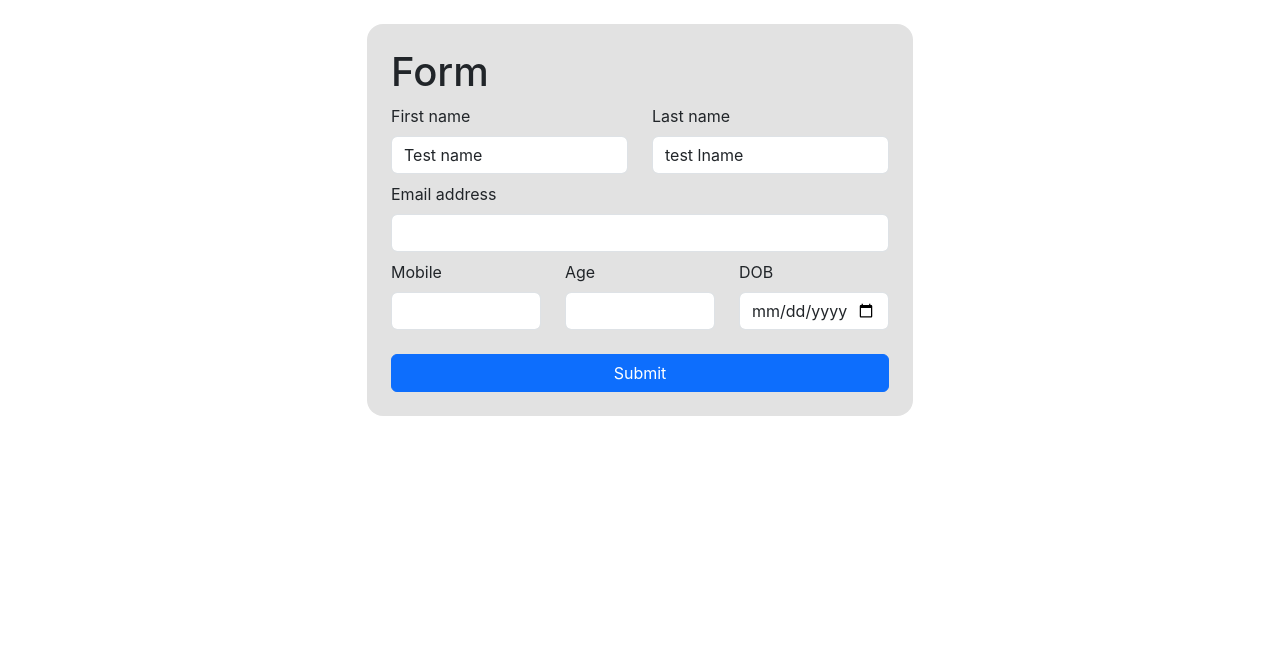
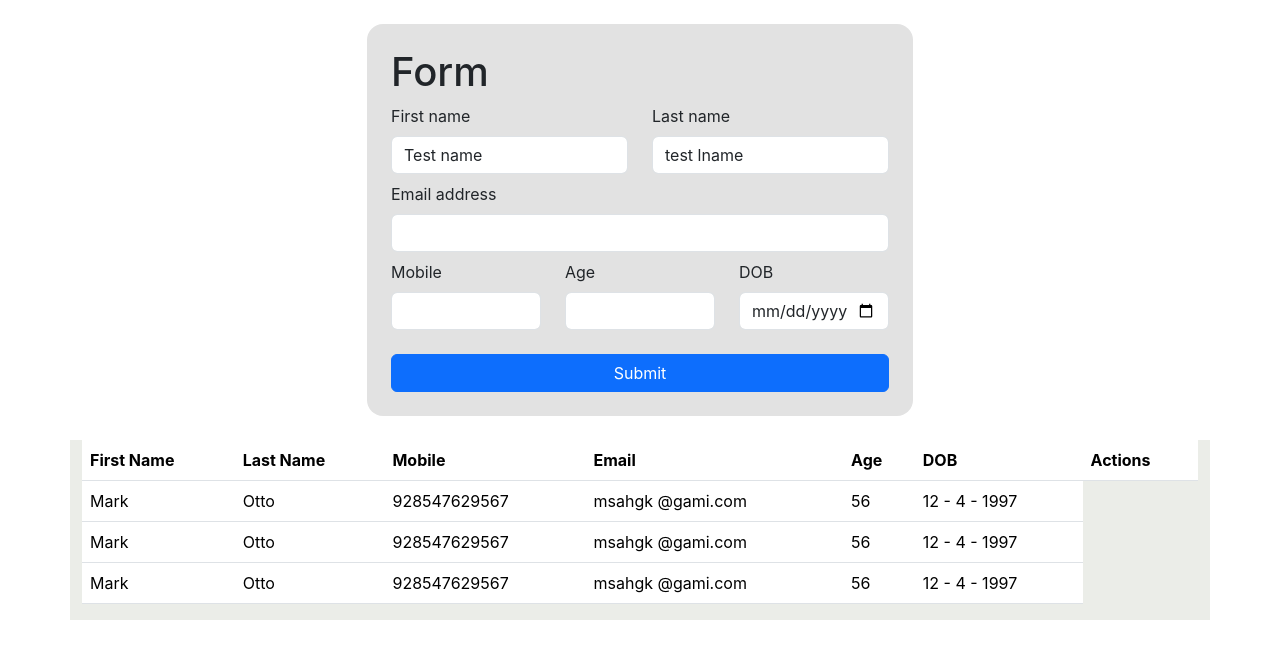
Before and after one commit to shaajiiii/form-task, a React (Create React App) app in the folder client/: page / in a window 1280 px wide. Shown: the top 658 px of the page. Built offline with nearby package versions, Linux system fonts and the light colour scheme.

Commit message:
Table layout done

```diff
--- a/client/src/App.js
+++ b/client/src/App.js
@@ -1,5 +1,6 @@
 import './App.css';
-import Form from './components/Form';
+import Form from './components/Form/Form';
+import Table from './components/Table/Table';
 function App() {
   return (
     <div className="App">
@@ -7,8 +8,12 @@
       <div className='container'>
         <div className='row d-flex justify-content-center'>
 
-          <div className='col-12 col-md-6 '>
+          <div className='col-12 col-md-6 mb-4'>
             <Form />
+          </div>
+
+          <div className='col-12 ' style={{backgroundColor:"#ebede8"}}>
+            <Table />
           </div>
 
         </div>
--- a/client/src/components/Form.jsx
+++ b/client/src/components/Form/Form.jsx
@@ -47,11 +47,6 @@
         </div>
 
 
-
-
-
-
-
       </form>
     </div>
   )
--- /dev/null
+++ b/client/src/components/Table/Table.jsx
@@ -0,0 +1,51 @@
+import React from 'react'
+
+function Table() {
+    return (
+        <div className='' style={{overflowX:"auto"}}>
+            <table class="table">
+                <thead class="thead-dark">
+                    <tr style={{ backgroundColor: "black", color: "white" }}>
+                        <th scope="col">First Name</th>
+                        <th scope="col">Last Name</th>
+                        <th scope="col">Mobile</th>
+                        <th scope="col">Email</th>
+                        <th scope="col">Age</th>
+                        <th scope="col">DOB</th>
+                        <th scope="col">Actions</th>
+                    </tr>
+                </thead>
+                <tbody>
+                    <tr>
+                        <td>Mark</td>
+                        <td>Otto</td>
+                        <td>928547629567</td>
+                        <td>msahgk @gami.com</td>
+                        <td>56</td>
+                        <td>12 - 4 - 1997</td>
+                    </tr>
+                    <tr>
+                        <td>Mark</td>
+                        <td>Otto</td>
+                        <td>928547629567</td>
+                        <td>msahgk @gami.com</td>
+                        <td>56</td>
+                        <td>12 - 4 - 1997</td>
+                    </tr>
+                    <tr>
+                        <td>Mark</td>
+                        <td>Otto</td>
+                        <td>928547629567</td>
+                        <td>msahgk @gami.com</td>
+                        <td>56</td>
+                        <td>12 - 4 - 1997</td>
+                    </tr>
+                </tbody>
+            </table>
+
+
+        </div>
+    )
+}
+
+export default Table
```
Also changed, not shown: client/src/components/Form/Form.module.css (renamed from client/src/components/Form.module.css), client/src/components/Table/Table.module.css (added).
